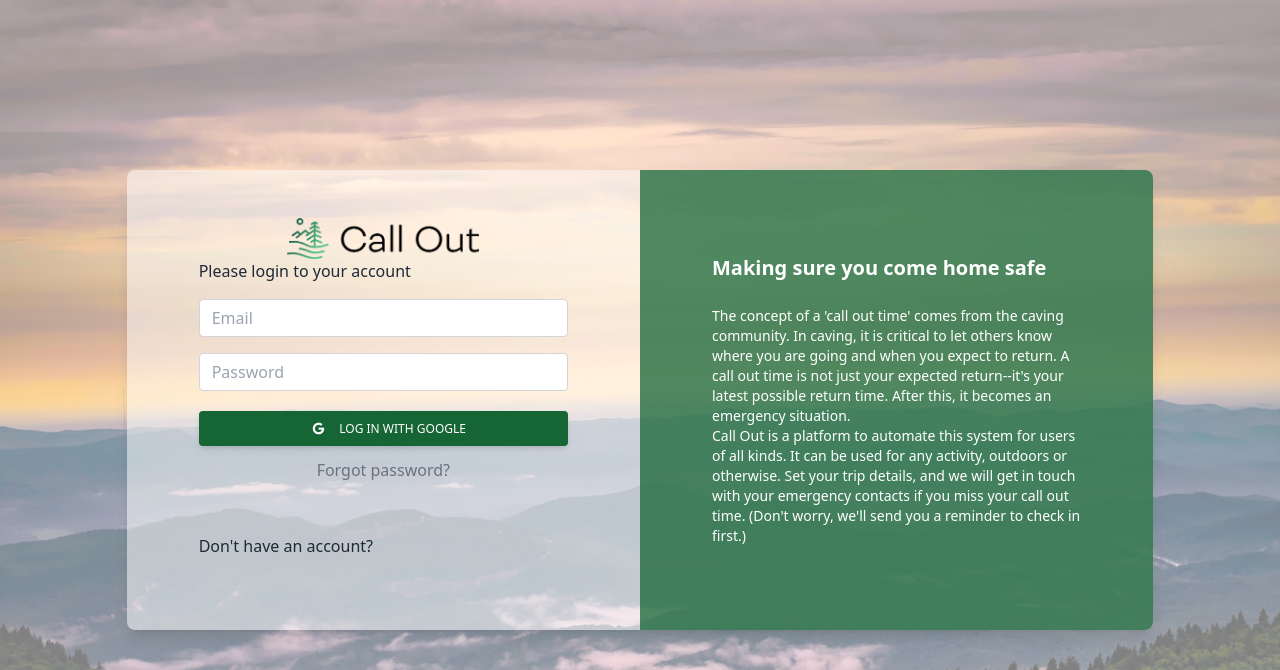
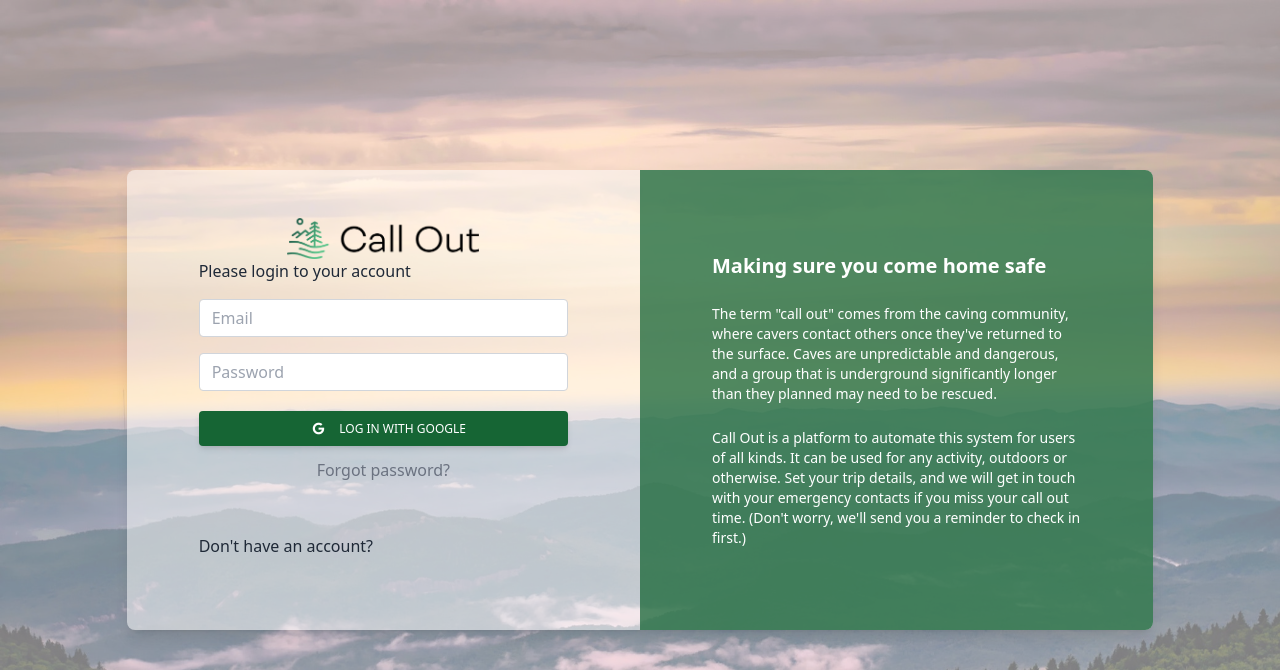
Before and after one commit to badgerlocke/call-out, a Node server app: page / in a window 1280 px wide. Shown: the top 670 px of the page. Run offline with Node 20, Linux system fonts and the light colour scheme; style sheets or scripts are compiled from the project's sources; some libraries are stand-ins or nearby versions.

Commit message:
Update text + hosted URL

```diff
--- a/views/index.ejs
+++ b/views/index.ejs
@@ -73,8 +73,9 @@
                   <div class="text-white px-4 py-6 md:p-12 md:mx-6">
                     <h4 class="text-xl font-semibold mb-6">Making sure you come home safe</h4>
                     <p class="text-sm">
-                      The concept of a 'call out time' comes from the caving community. In caving, it is critical to let others know where you are going and when you expect to return. A call out time is not just your expected return--it's your latest possible return time. After this, it becomes an emergency situation.
+                      The term "call out" comes from the caving community, where cavers contact others once they've returned to the surface. Caves are unpredictable and dangerous, and a group that is underground significantly longer than they planned may need to be rescued.
                     </p>
+                    <br>
                     <p class="text-sm">
                       Call Out is a platform to automate this system for users of all kinds. It can be used for any activity, outdoors or otherwise. Set your trip details, and we will get in touch with your emergency contacts if you miss your call out time. (Don't worry, we'll send you a reminder to check in first.)
                     </p>
```
Also changed, not shown: README.md.
